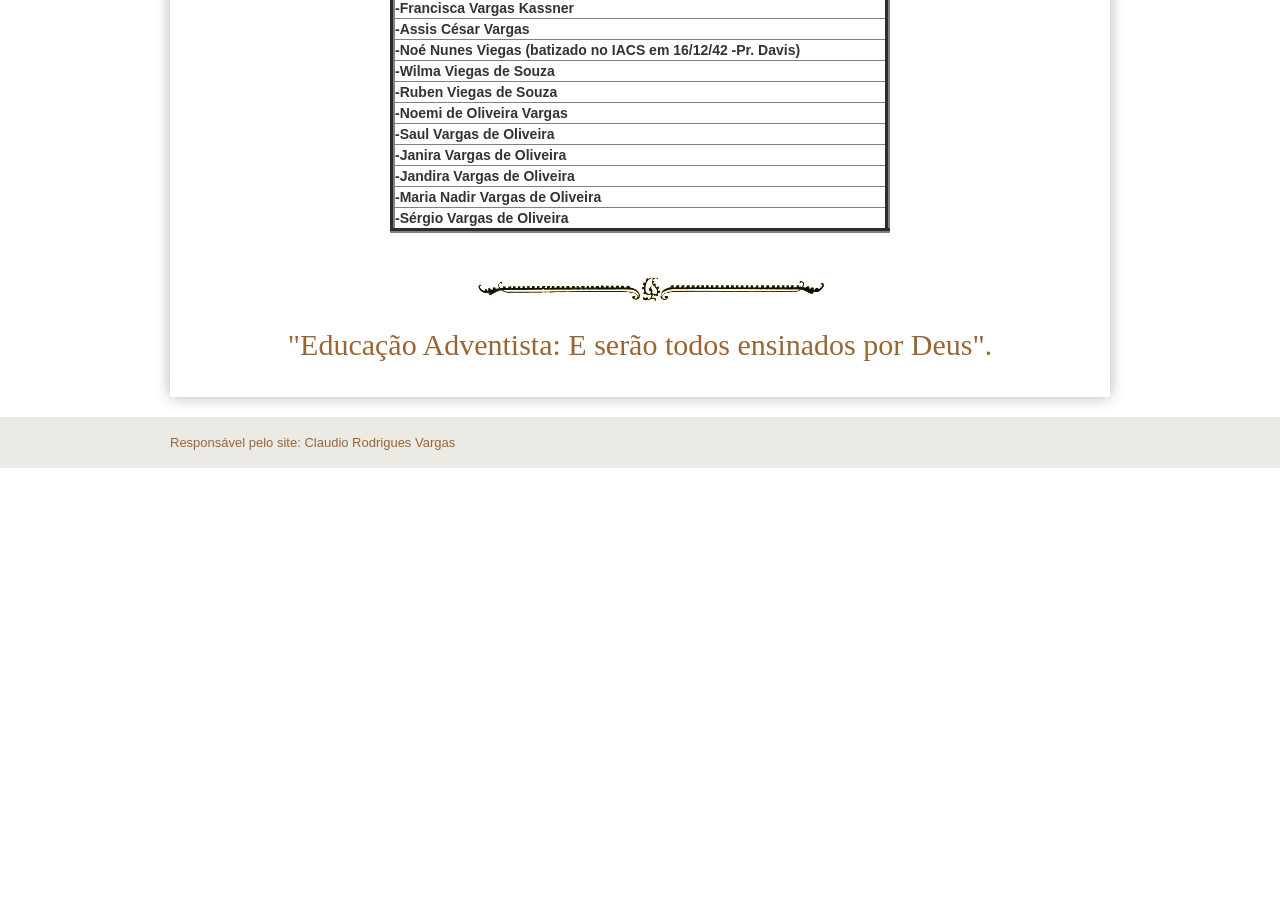
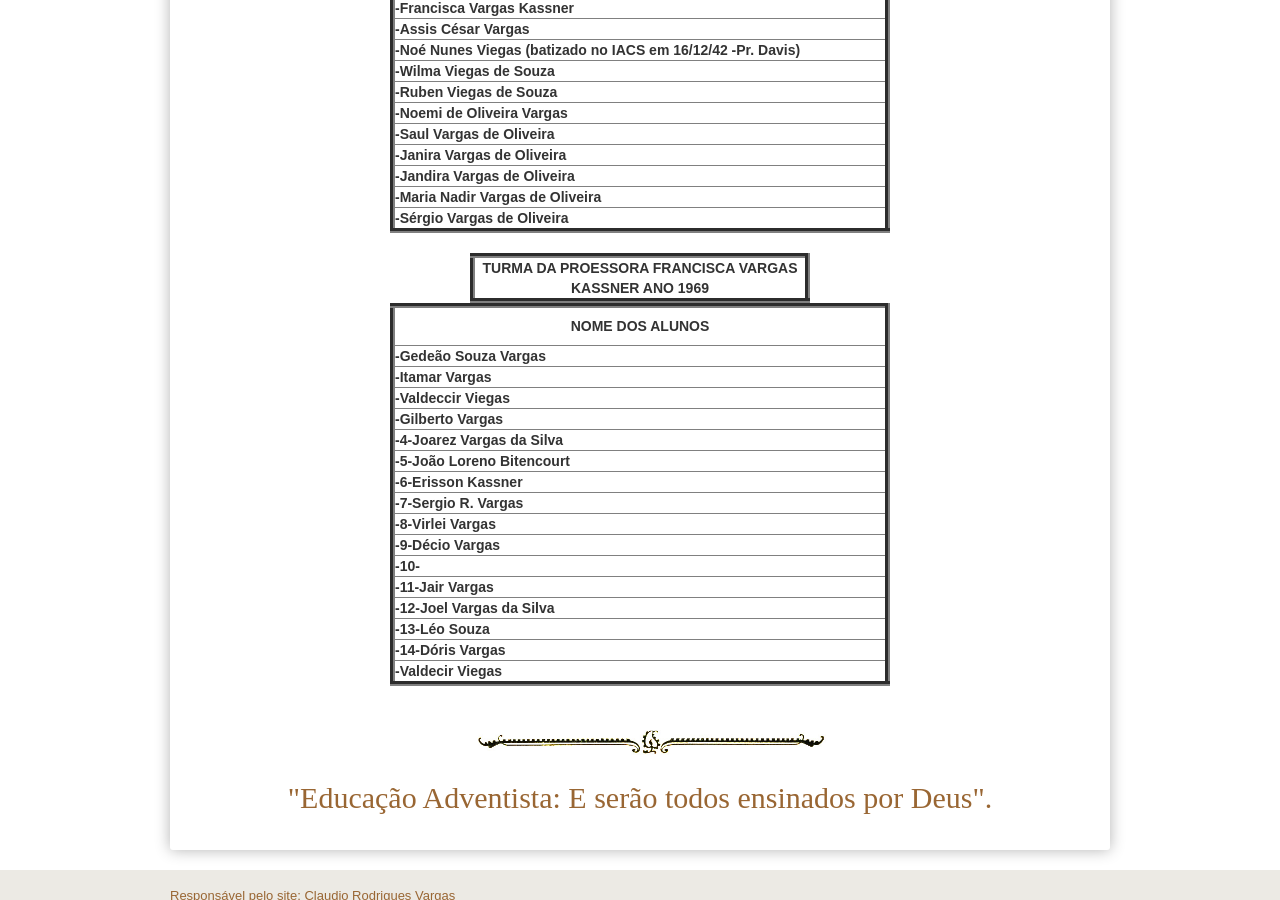
Before and after one commit to claudiovargas1955/claudiovargas1955.github.io, a Jekyll site: the page built from _pages/ensino-da-iasd-bosque.html, in a window 1280 px wide and 900 px high, scrolled down 1205 px. Built offline with Jekyll 4.4.1, drawn with Linux system fonts in a browser that asks for light colours; some web fonts are replaced; before the commit the page ends 1673 px from its top, so only the background shows below that.

Commit message:
Update ensino-da-iasd-bosque.html

```diff
--- a/_pages/ensino-da-iasd-bosque.html
+++ b/_pages/ensino-da-iasd-bosque.html
@@ -241,6 +241,107 @@ tr:hover{
     </table>
  </div><br>
 
+                   <div class="brasileira" align="center">
+     <table border="5px" color="#ffffff" width="340px" cellspacing="10px" cellpadding="10px" height="50px">
+
+        <tr>
+            <td align="center"><b>TURMA DA PROESSORA FRANCISCA VARGAS KASSNER ANO 1969</b></td>
+        </tr>
+
+
+        <table border="5px" color="#ffffff" width="500px"  cellspacing="10px" cellpadding="10px">
+         <tr>
+           <td align="center" width="300px" height="40px"><b>NOME DOS ALUNOS</b></td>
+
+        </tr>
+
+         <tr>
+           <td align="left" width="300px"><b>-Gedeão Souza Vargas</b></td>
+
+        </tr>
+
+        <tr>
+           <td align="left" width="300px"><b>-Itamar Vargas</b></td>
+
+        </tr>
+
+        <tr>
+           <td align="left" width="300px"><b>-Valdeccir Viegas</b></td>
+
+        </tr>
+
+        <tr>
+           <td align="left" width="300px"><b>-Gilberto Vargas</b></td>
+
+        </tr>
+
+         <tr>
+           <td align="left" width="300px"><b>-4-Joarez Vargas da Silva</b></td>
+
+        </tr>
+
+        <tr>
+           <td align="left" width="300px"><b>-5-João Loreno Bitencourt</b></td>
+
+        </tr>
+
+        <tr>
+           <td align="left" width="300px"><b>-6-Erisson Kassner</b></td>
+
+        </tr>
+
+        <tr>
+           <td align="left" width="300px"><b>-7-Sergio R. Vargas</b></td>
+
+        </tr>
+
+        <tr>
+           <td align="left" width="300px"><b>-8-Virlei Vargas</b></td>
+
+        </tr>
+
+        <tr>
+           <td align="left" width="300px"><b>-9-Décio Vargas</b></td>
+
+        </tr>
+
+        <tr>
+           <td align="left" width="300px"><b>-10-</b></td>
+
+        </tr>
+
+        <tr>
+           <td align="left" width="300px"><b>-11-Jair Vargas</b></td>
+
+        </tr>
+
+        <tr>
+           <td align="left" width="300px"><b>-12-Joel Vargas da Silva</b></td>
+
+        </tr>
+
+        <tr>
+           <td align="left" width="300px"><b>-13-Léo Souza</b></td>
+
+        </tr>
+
+        <tr>
+           <td align="left" width="300px"><b>-14-Dóris Vargas</b></td>
+
+        </tr>
+
+        <tr>
+           <td align="left" width="300px"><b>-Valdecir Viegas</b></td>
+
+        </tr>
+
+
+ </table>
+
+ </div><br>
+
+
+
 
        <img class="dir3" style="float:center"; src="/images/Separador2.jpg" class="img-responsive" width="400px" title="";/><br>
 
```
